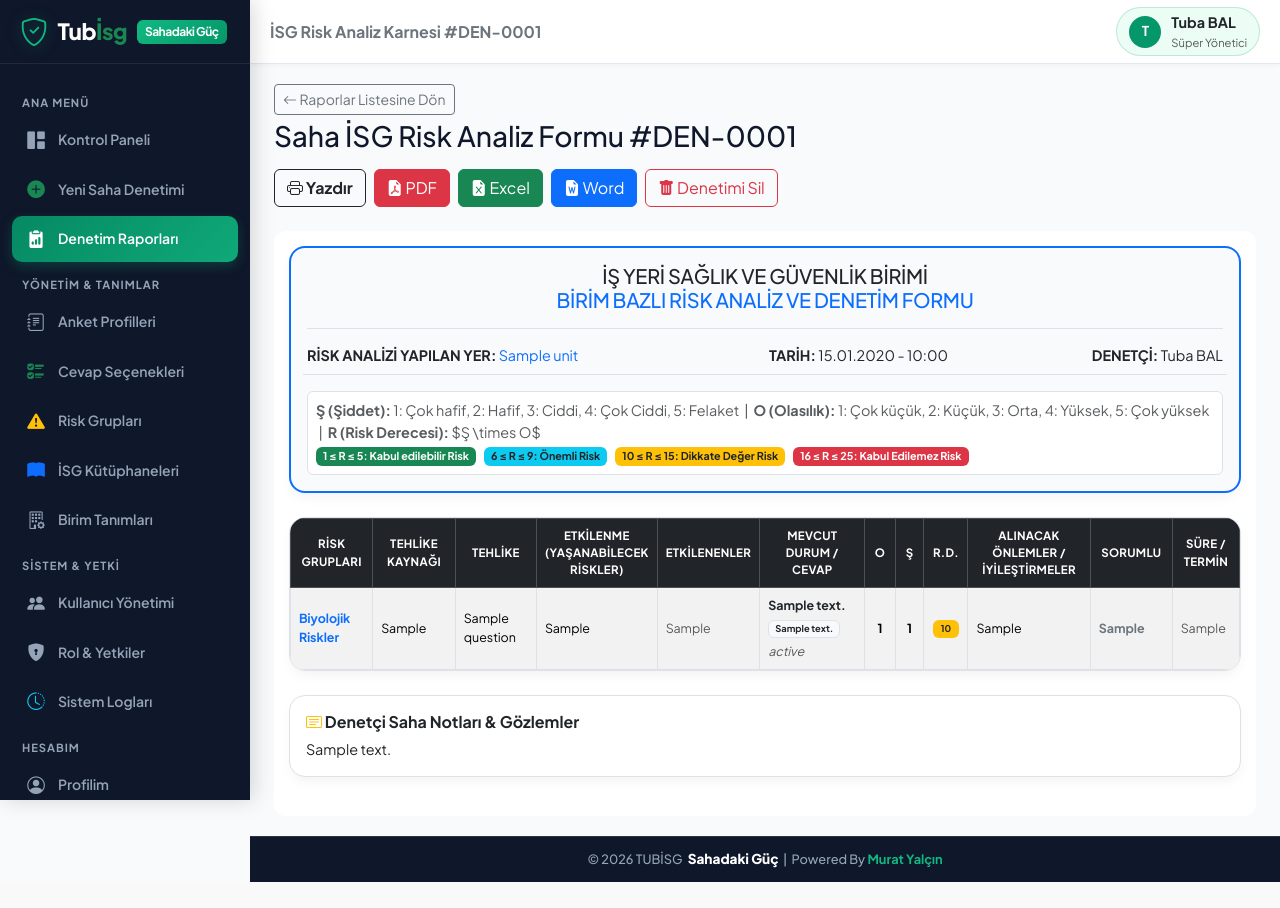
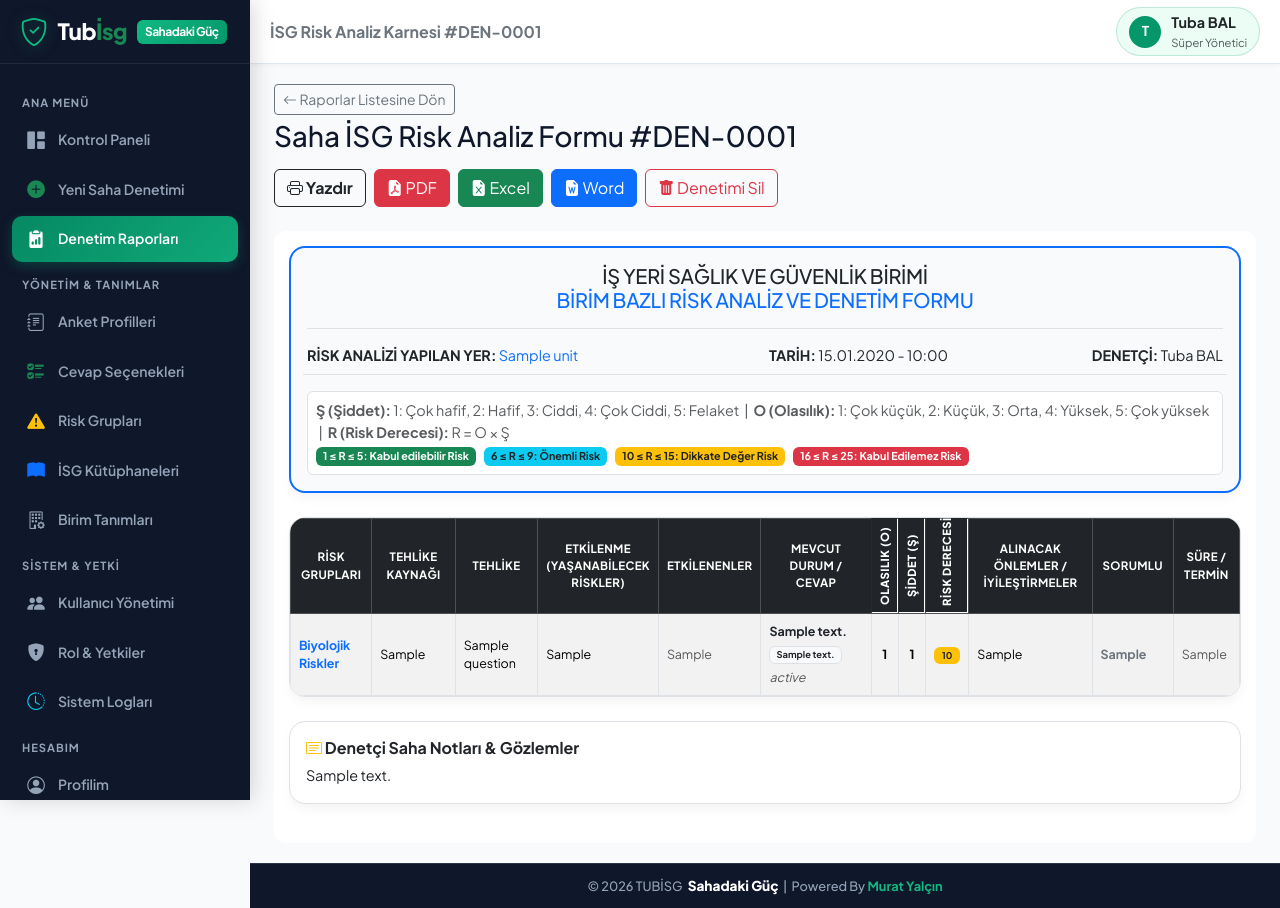
Before and after one commit to muratveb/tubisg, a PHP site: page /audit_detail.php?id=1 in a window 1280 px wide. Before the commit the page ends 882 px from the top, so only its background shows below. Run offline with PHP 8.4, Linux system fonts and the light colour scheme; a user stored in the database is signed in; data comes from the database, SQL or seed files in the repository; tables that the repository leaves empty hold one stand-in row (values such as "Sample post"); some libraries are stand-ins or nearby versions.

Commit message:
feat: format Olasilik, Siddet and Risk Derecesi table headers vertically across Web, Print, PDF, Word and Excel exports

```diff
--- a/audit_detail.php
+++ b/audit_detail.php
@@ -63,6 +63,28 @@ $riskLevel = $pct >= 80 ? 'DÜŞÜK RİSK / UYGUN' : ($pct >= 50 ? 'ORTA RİSK /
 $pageTitle = 'İSG Risk Analiz Karnesi #DEN-' . sprintf('%04d', $audit['id']);
 include __DIR__ . '/includes/header.php';
 ?>
+
+<style>
+.vhead-th {
+  writing-mode: vertical-rl;
+  transform: rotate(180deg);
+  white-space: nowrap;
+  padding: 6px 2px !important;
+  font-size: 0.70rem;
+  font-weight: 800;
+  letter-spacing: 0.5px;
+  height: 95px;
+  vertical-align: middle !important;
+  text-align: center !important;
+}
+@media print {
+  .vhead-th {
+    writing-mode: vertical-rl;
+    transform: rotate(180deg);
+    height: 90px;
+  }
+}
+</style>
 
 <!-- html2pdf.js CDN (Direkt PDF İndirme Motoru) -->
 <script src="https://cdnjs.cloudflare.com/ajax/libs/html2pdf.js/0.10.1/html2pdf.bundle.min.js"></script>
@@ -133,7 +155,7 @@ include __DIR__ . '/includes/header.php';
       <div class="mb-1 text-muted">
         <strong>Ş (Şiddet):</strong> 1: Çok hafif, 2: Hafif, 3: Ciddi, 4: Çok Ciddi, 5: Felaket &nbsp;|&nbsp;
         <strong>O (Olasılık):</strong> 1: Çok küçük, 2: Küçük, 3: Orta, 4: Yüksek, 5: Çok yüksek &nbsp;|&nbsp;
-        <strong>R (Risk Derecesi):</strong> $Ş \times O$
+        <strong>R (Risk Derecesi):</strong> R = O × Ş
       </div>
       <div class="d-flex flex-wrap gap-2">
         <span class="badge bg-success">1 ≤ R ≤ 5: Kabul edilebilir Risk</span>
@@ -150,18 +172,18 @@ include __DIR__ . '/includes/header.php';
       <table class="table table-bordered table-striped align-middle m-0" style="font-size: 0.78rem;">
         <thead class="table-dark text-center align-middle" style="font-size: 0.72rem; letter-spacing: 0.3px;">
           <tr>
-            <th style="width: 90px;">RİSK GRUPLARI</th>
-            <th style="width: 100px;">TEHLİKE KAYNAĞI</th>
-            <th style="width: 100px;">TEHLİKE</th>
-            <th style="width: 110px;">ETKİLENME (YAŞANABİLECEK RİSKLER)</th>
-            <th style="width: 100px;">ETKİLENENLER</th>
+            <th style="width: 85px;">RİSK GRUPLARI</th>
+            <th style="width: 95px;">TEHLİKE KAYNAĞI</th>
+            <th style="width: 95px;">TEHLİKE</th>
+            <th style="width: 105px;">ETKİLENME (YAŞANABİLECEK RİSKLER)</th>
+            <th style="width: 95px;">ETKİLENENLER</th>
             <th style="width: 130px;">MEVCUT DURUM / CEVAP</th>
-            <th style="width: 35px;">O</th>
-            <th style="width: 35px;">Ş</th>
-            <th style="width: 45px;">R.D.</th>
-            <th style="width: 140px;">ALINACAK ÖNLEMLER / İYİLEŞTİRMELER</th>
-            <th style="width: 90px;">SORUMLU</th>
-            <th style="width: 75px;">SÜRE / TERMİN</th>
+            <th class="vhead-th" style="width: 32px;">OLASILIK (O)</th>
+            <th class="vhead-th" style="width: 32px;">ŞİDDET (Ş)</th>
+            <th class="vhead-th" style="width: 38px;">RİSK DERECESİ (R)</th>
+            <th style="width: 135px;">ALINACAK ÖNLEMLER / İYİLEŞTİRMELER</th>
+            <th style="width: 85px;">SORUMLU</th>
+            <th style="width: 70px;">SÜRE / TERMİN</th>
           </tr>
         </thead>
         <tbody>
@@ -251,26 +273,20 @@ function downloadAuditPDF(evt) {
     targetBtn.disabled = true;
   }
 
-  html2pdf().set(opt).from(element).save().then(function() {
+  html2pdf().set(opt).from(element).save().then(() => {
     if (targetBtn) {
       targetBtn.innerHTML = originalHTML;
       targetBtn.disabled = false;
     }
+  }).catch(err => {
+    console.error(err);
+    if (targetBtn) {
+      targetBtn.innerHTML = originalHTML;
+      targetBtn.disabled = false;
+    }
+    alert('PDF oluşturulurken hata oluştu. Lütfen "Yazdır" butonundan PDF olarak kaydetmeyi deneyin.');
   });
 }
-
-// Otomatik İndirme / Yazdırma Trigger'ları
-<?php if (isset($_GET['download_pdf']) && $_GET['download_pdf'] == 1): ?>
-document.addEventListener('DOMContentLoaded', function() {
-  setTimeout(function() { downloadAuditPDF(); }, 500);
-});
-<?php endif; ?>
-
-<?php if (isset($_GET['print']) && $_GET['print'] == 1): ?>
-document.addEventListener('DOMContentLoaded', function() {
-  setTimeout(function() { window.print(); }, 500);
-});
-<?php endif; ?>
 </script>
 
 <?php include __DIR__ . '/includes/footer.php'; ?>
```
Also changed, not shown: DEVELOPMENT_LOG.md (+6 -6 lines), export.php (+8 -6 lines).
